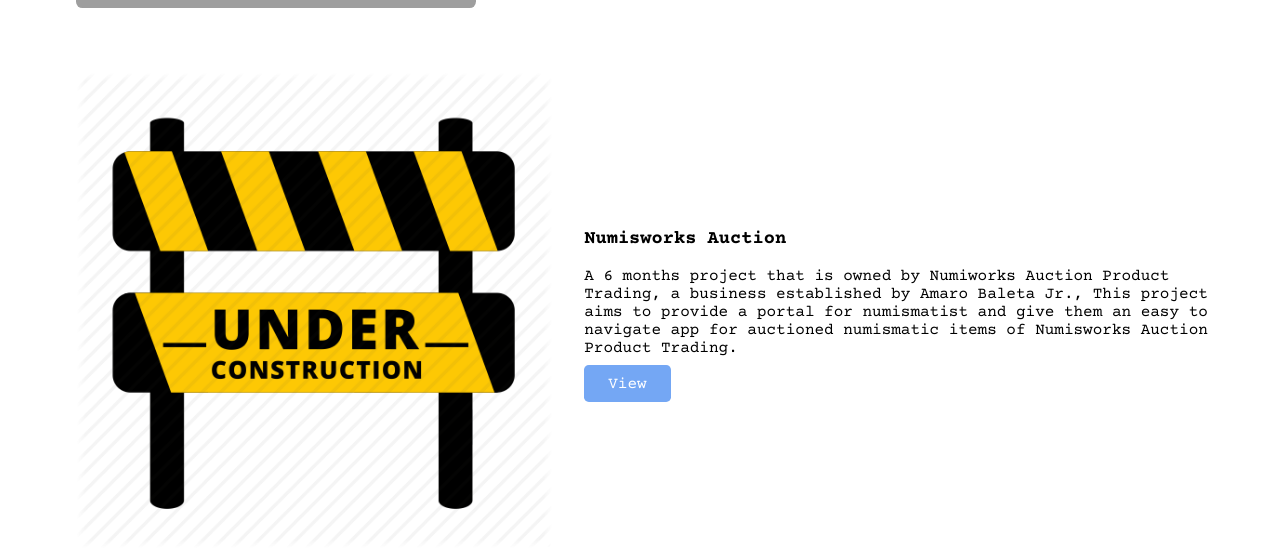
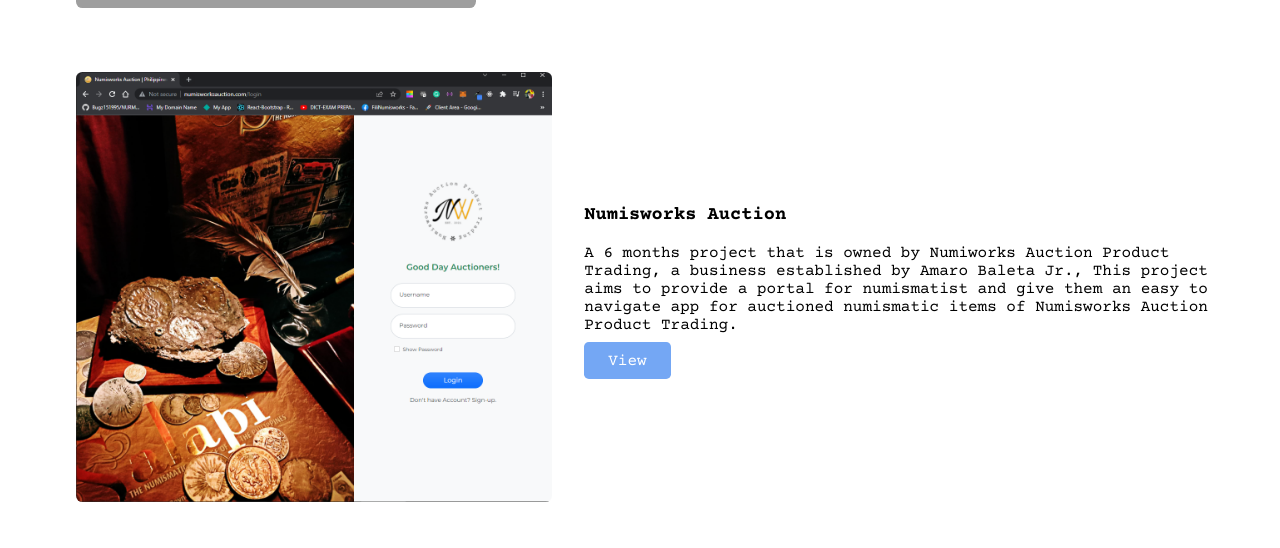
Before and after one commit to RyanCzarAbugao/portfolio, a React (Create React App) app: page /projects in a window 1280 px wide. Shown: the part 3377-3925 px from the top of the page. Built offline with nearby package versions, Linux system fonts and the light colour scheme; grey boxes are pictures that could not be loaded.

Commit message:
updated napt thumbnail and description

```diff
--- a/src/Projects.js
+++ b/src/Projects.js
@@ -4,6 +4,7 @@ import pcs from "./assets/p_pcs.jpg";
 import slpmcs from "./assets/p_slpmcs.jpg";
 import dsas from "./assets/p_dsas.png";
 import esac from "./assets/p_esac.png";
+import napt from "./assets/p_napt.png";
 import alert from "./assets/alert.png";
 
 const container = {
@@ -90,7 +91,7 @@ function Projects() {
       />
 
       <Card
-        img={<Thumbnail src={alert}/>}
+        img={<Thumbnail src={napt}/>}
         desc="A 6 months project that is owned by Numiworks Auction Product Trading, a business established by Amaro Baleta Jr., This project aims to provide a portal for numismatist and give them an easy to navigate app for auctioned numismatic items of Numisworks Auction Product Trading."
         url="https://numisworksauction.com"
         title="Numisworks Auction"
```
Also changed, not shown: src/assets/p_napt.png (added).
